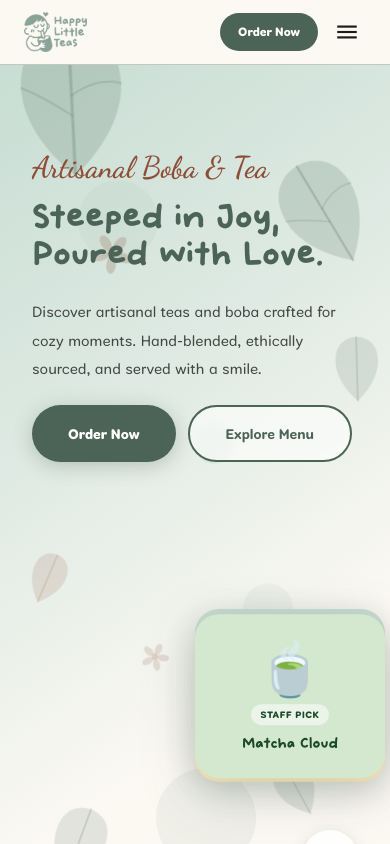
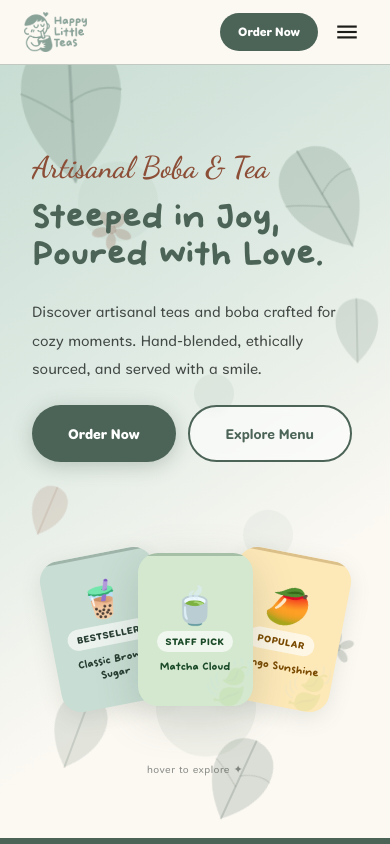
Before and after one commit to awesomesocks123/happy-little-teas, a React (Vite) app: page / in a window 390 px wide. Shown: the top 844 px of the page. Built offline with nearby package versions, Linux system fonts and the light colour scheme.

Commit message:
Hero: interactive portrait drink cards with mouse-scatter, no logo, mobile-visible
Co-Authored-By: Claude Sonnet 4.6 <noreply@anthropic.com>

```diff
--- a/src/pages/HomePage.jsx
+++ b/src/pages/HomePage.jsx
@@ -1,6 +1,5 @@
 import { useState, useEffect, useRef } from 'react'
 import { useNavigate } from 'react-router-dom'
-import logo from '../assets/images/HLT_Logo_2.0_Update.png'
 import OrderModal from '../components/OrderModal'
 
 const C = {
@@ -65,6 +64,110 @@ function BobaBubble({ style }) {
       opacity: 0.12,
       ...style,
     }} />
+  )
+}
+
+// ── Hero drink cards ──────────────────────────────────────────────────────
+const heroCardData = [
+  { icon: '🧋', name: 'Classic Brown Sugar', tag: 'Bestseller', bg: '#c8ddd3', color: C.onPrimaryContainer },
+  { icon: '🍵', name: 'Matcha Cloud',         tag: 'Staff Pick',  bg: '#d4e8d0', color: '#1a4a28' },
+  { icon: '🥭', name: 'Mango Sunshine',       tag: 'Popular',     bg: '#fde8b8', color: '#7a4a00' },
+]
+const basePos = [
+  { x: -88, rot: -11, z: 1 },
+  { x:   0, rot:   0, z: 3 },
+  { x:  88, rot:  11, z: 2 },
+]
+
+function HeroCards({ visible }) {
+  const [mouse, setMouse]   = useState({ x: 0.5, y: 0.5 })
+  const [active, setActive] = useState(false)
+  const ref = useRef(null)
+
+  function onMove(e) {
+    const r = ref.current.getBoundingClientRect()
+    setMouse({ x: (e.clientX - r.left) / r.width, y: (e.clientY - r.top) / r.height })
+  }
+
+  function getTransform(i) {
+    const b = basePos[i]
+    if (!active) return `translateX(${b.x}px) rotate(${b.rot}deg)`
+    const mx = mouse.x - 0.5
+    const my = mouse.y - 0.5
+    const tx = b.x * 1.55 + mx * 52 * (i - 1)
+    const ty = -Math.abs(mx) * 24 - my * 18 * (i === 1 ? 1.4 : 0.8)
+    const rot = b.rot * 1.7 + mx * 14 * (i === 0 ? -1 : i === 2 ? 1 : 0)
+    return `translateX(${tx}px) translateY(${ty}px) rotate(${rot}deg)`
+  }
+
+  return (
+    <div
+      ref={ref}
+      onMouseMove={onMove}
+      onMouseEnter={() => setActive(true)}
+      onMouseLeave={() => setActive(false)}
+      style={{
+        position: 'relative', zIndex: 2,
+        display: 'flex', justifyContent: 'center', alignItems: 'center',
+        height: 'clamp(240px, 32vw, 390px)',
+        opacity: visible ? 1 : 0,
+        transform: visible ? 'translateY(0)' : 'translateY(28px)',
+        transition: 'opacity 0.8s ease 0.25s, transform 0.8s cubic-bezier(0.22,1,0.36,1) 0.25s',
+        cursor: active ? 'grabbing' : 'grab',
+      }}
+    >
+      {heroCardData.map((card, i) => (
+        <div
+          key={card.name}
+          style={{
+            position: 'absolute',
+            width: 'clamp(115px, 15vw, 168px)',
+            aspectRatio: '3/4',
+            borderRadius: 20,
+            background: card.bg,
+            zIndex: basePos[i].z,
+            overflow: 'hidden',
+            display: 'flex', flexDirection: 'column',
+            alignItems: 'center', justifyContent: 'center', gap: 8,
+            padding: '18px 12px 16px',
+            transform: getTransform(i),
+            boxShadow: i === 1
+              ? `0 ${active ? 22 : 12}px ${active ? 60 : 42}px rgba(76,100,87,0.22)`
+              : `0 ${active ? 14 : 6}px ${active ? 38 : 22}px rgba(76,100,87,0.14)`,
+            transition: active
+              ? 'transform 0.1s cubic-bezier(0.22,1,0.36,1), box-shadow 0.25s ease'
+              : 'transform 0.55s cubic-bezier(0.34,1.2,0.64,1), box-shadow 0.3s ease',
+          }}
+        >
+          {/* Thin top color accent */}
+          <div style={{ position: 'absolute', top: 0, left: 0, right: 0, height: 3, background: card.color, opacity: 0.25 }} />
+          <div style={{ fontSize: 'clamp(36px, 5vw, 52px)', lineHeight: 1 }}>{card.icon}</div>
+          <span style={{
+            fontFamily: 'CobblerSans', fontWeight: 700, fontSize: 10,
+            background: 'rgba(255,255,255,0.65)', color: card.color,
+            borderRadius: 9999, padding: '3px 9px',
+            letterSpacing: '0.06em', textTransform: 'uppercase', whiteSpace: 'nowrap',
+          }}>{card.tag}</span>
+          <p style={{
+            fontFamily: 'ArtSchoolDropout', fontSize: 'clamp(11px, 1.4vw, 14px)',
+            color: card.color, margin: 0, textAlign: 'center', lineHeight: 1.3,
+          }}>{card.name}</p>
+          {/* Decorative ghost leaf bottom-right */}
+          <div style={{ position: 'absolute', bottom: -8, right: -4, opacity: 0.1, fontSize: 44, pointerEvents: 'none' }}>🍃</div>
+        </div>
+      ))}
+      {/* Hover hint */}
+      {!active && (
+        <div style={{
+          position: 'absolute', bottom: -28, left: '50%', transform: 'translateX(-50%)',
+          fontFamily: 'CobblerSans', fontSize: 11, color: C.onSurfaceVariant,
+          opacity: 0.6, whiteSpace: 'nowrap', pointerEvents: 'none',
+          letterSpacing: '0.04em',
+        }}>
+          hover to explore ✦
+        </div>
+      )}
+    </div>
   )
 }
 
@@ -266,7 +369,7 @@ export default function HomePage() {
       <section style={{
         background: `linear-gradient(145deg, #c8ddd3 0%, #deeae3 35%, ${C.surface} 70%)`,
         position: 'relative', overflow: 'hidden',
-        padding: '80px 0 72px',
+        padding: '80px 0 88px',
       }}>
 
         {/* Floating botanical decorations */}
@@ -357,59 +460,7 @@ export default function HomePage() {
             </div>
           </div>
 
-          {/* Fanned drink cards */}
-          <div className="hero-cards" style={{
-            position: 'relative', zIndex: 2,
-            display: 'flex', justifyContent: 'center', alignItems: 'center',
-            height: 380,
-            opacity: heroVisible ? 1 : 0,
-            transform: heroVisible ? 'translateY(0)' : 'translateY(28px)',
-            transition: 'opacity 0.8s ease 0.25s, transform 0.8s cubic-bezier(0.22,1,0.36,1) 0.25s',
-          }}>
-            {[
-              { icon: '🧋', name: 'Classic Brown Sugar', tag: 'Bestseller', bg: '#c8ddd3', color: C.onPrimaryContainer, rotate: -9, x: -110, z: 1 },
-              { icon: '🍵', name: 'Matcha Cloud',         tag: 'Staff Pick',  bg: '#d4e8d0', color: '#1a4a28',           rotate:  0, x:   0,  z: 3 },
-              { icon: '🥭', name: 'Mango Sunshine',       tag: 'Popular',     bg: '#fde8b8', color: '#7a4a00',           rotate:  9, x:  110, z: 2 },
-            ].map((card, i) => (
-              <div key={card.name} style={{
-                position: 'absolute',
-                left: '50%',
-                width: 190,
-                borderRadius: 24,
-                background: card.bg,
-                boxShadow: i === 1
-                  ? '0 16px 56px rgba(76,100,87,0.22)'
-                  : '0 8px 32px rgba(76,100,87,0.14)',
-                transform: `translateX(calc(-50% + ${card.x}px)) rotate(${card.rotate}deg)`,
-                zIndex: card.z,
-                overflow: 'hidden',
-                padding: '28px 20px 24px',
-                display: 'flex', flexDirection: 'column', alignItems: 'center', gap: 10,
-                animation: `floatBob ${4 + i * 0.8}s ease-in-out infinite ${i * 0.6}s`,
-              }}>
-                <div style={{ fontSize: 52, lineHeight: 1 }}>{card.icon}</div>
-                <span style={{
-                  fontFamily: 'CobblerSans', fontWeight: 700, fontSize: 10,
-                  background: 'rgba(255,255,255,0.55)', color: card.color,
-                  borderRadius: 9999, padding: '3px 10px', letterSpacing: '0.06em', textTransform: 'uppercase',
-                }}>{card.tag}</span>
-                <p style={{
-                  fontFamily: 'ArtSchoolDropout', fontSize: 15,
-                  color: card.color, margin: 0, textAlign: 'center', lineHeight: 1.25,
-                }}>{card.name}</p>
-              </div>
-            ))}
-            {/* Small logo tucked in bottom-right */}
-            <div style={{
-              position: 'absolute', bottom: 4, right: 0, zIndex: 10,
-              background: 'rgba(255,255,255,0.82)', borderRadius: '50%',
-              width: 56, height: 56, display: 'flex', alignItems: 'center', justifyContent: 'center',
-              boxShadow: '0 4px 16px rgba(76,100,87,0.18)',
-              backdropFilter: 'blur(6px)',
-            }}>
-              <img src={logo} alt="HLT" style={{ width: 44, height: 'auto' }} />
-            </div>
-          </div>
+          <HeroCards visible={heroVisible} />
         </Container>
       </section>
 
@@ -685,10 +736,8 @@ export default function HomePage() {
           to   { transform: translateX(-50%); }
         }
 
-        .hero-cards { display: none; }
         @media (min-width: 768px) {
           .hero-grid    { grid-template-columns: 1fr 1fr !important; }
-          .hero-cards   { display: flex !important; }
           .about-strip  { grid-template-columns: 1fr 1fr !important; text-align: left !important; }
         }
         @media (min-width: 900px) {
```
